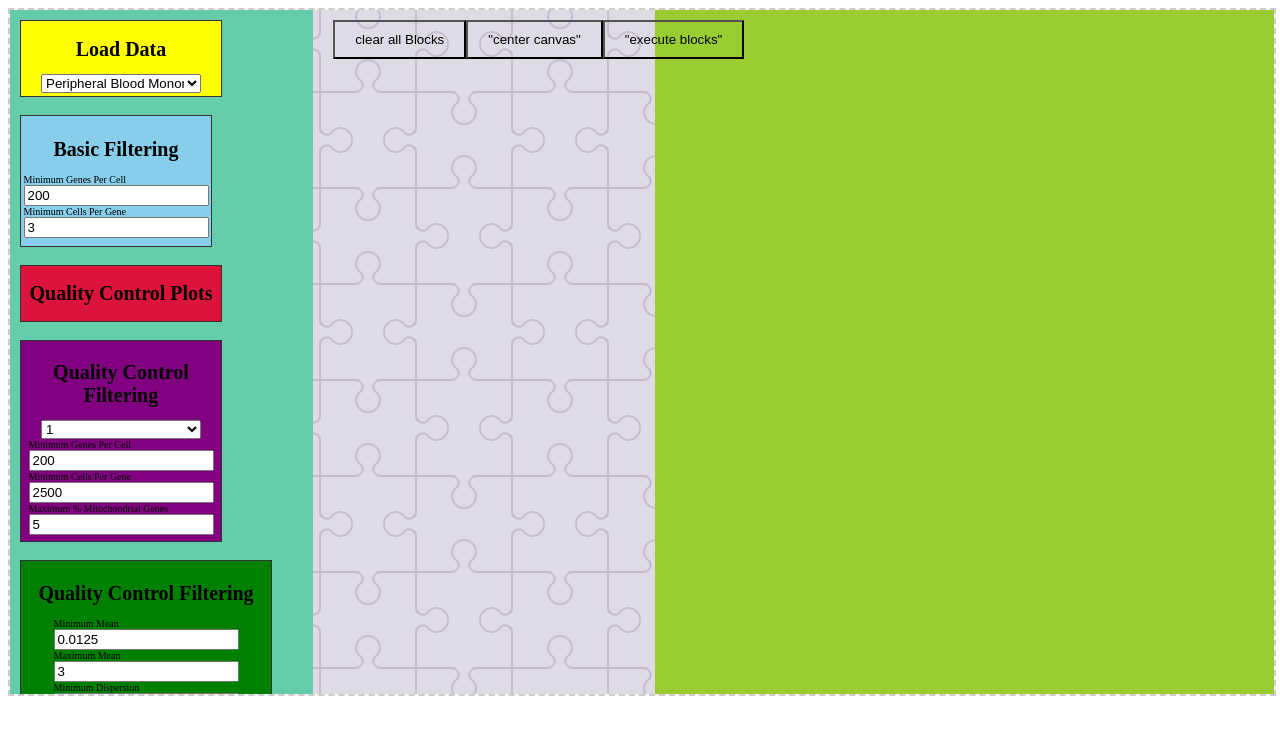
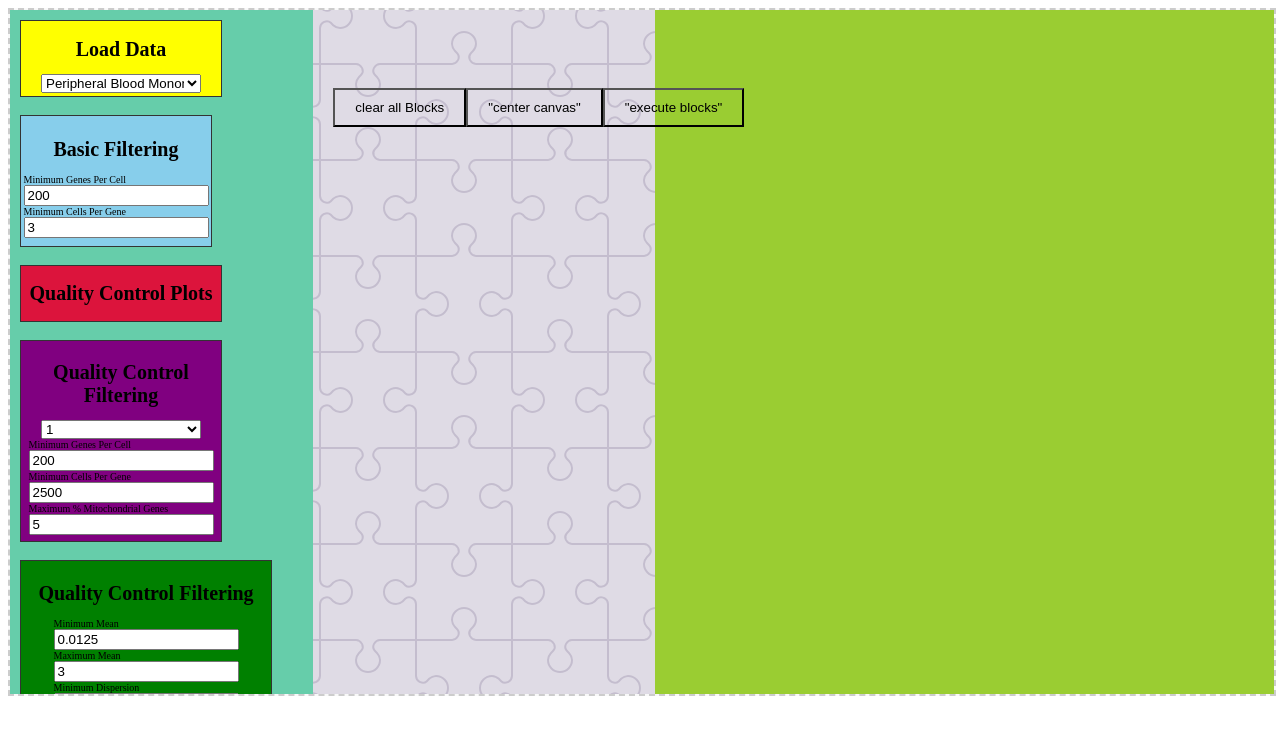
Before and after one commit to SwanwickMan/dragdroptest, an Angular app: page / in a window 1280 px wide. Shown: the top 734 px of the page. Built offline with nearby package versions, Linux system fonts and the light colour scheme.

Commit message:
added funny message and made z-indexs more logical

```diff
--- a/src/app/block/block.component.css
+++ b/src/app/block/block.component.css
@@ -45,5 +45,5 @@ p{
 .glow {
   box-shadow: 0 0 10px 5px black;
   transition: box-shadow 0.15s ease-in-out;
-  z-index: 10000;
+  z-index: 1001; /* one more than divs */
 }
--- a/src/app/workspace/workspace.component.html
+++ b/src/app/workspace/workspace.component.html
@@ -13,6 +13,7 @@
             </app-block-library>
         </div>
         <div id="canvas-container" style="width: 27%">
+          <p>ye who witness this message, thee have strayed too far and must now press the center canvas button</p>
           <div id="canvas-button-container">
             <button (click)="removeAllBlocks()">clear all Blocks</button>
             <button (click)="centerCanvas()">"center canvas"</button>
```
